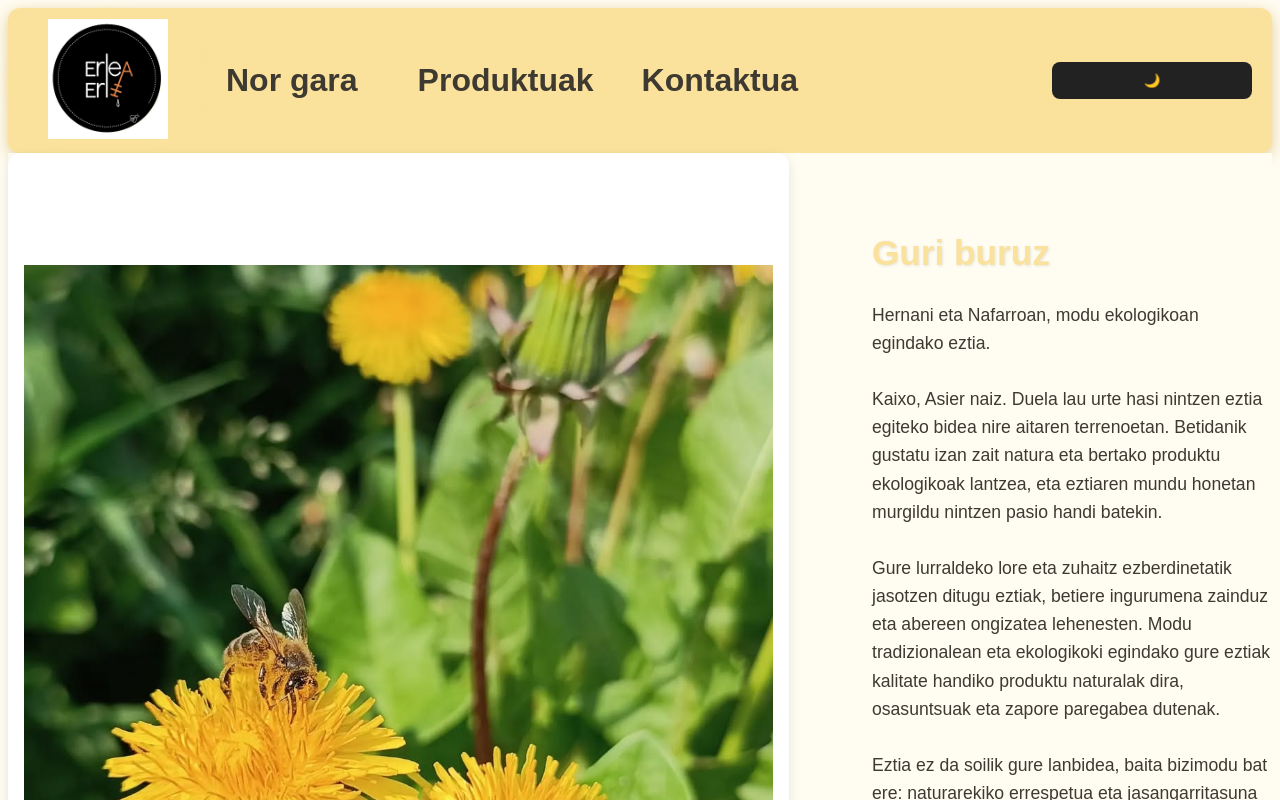
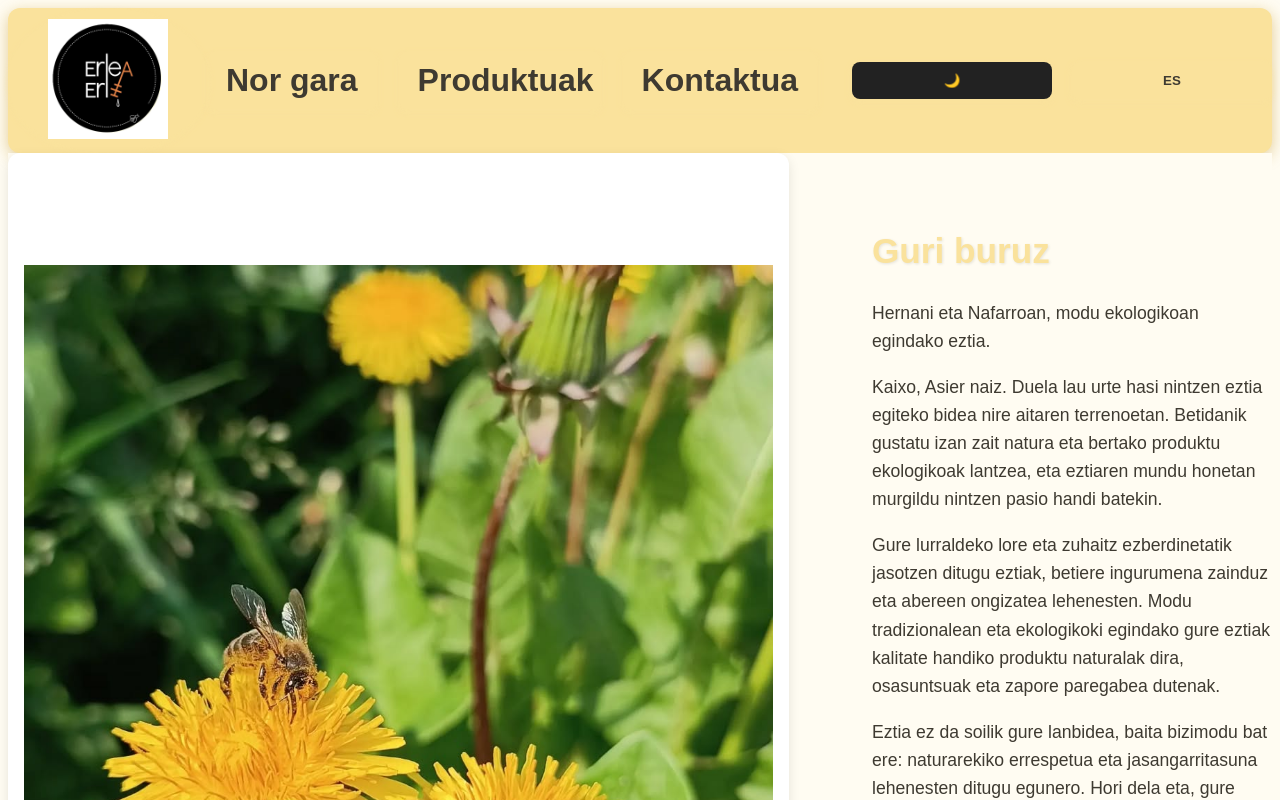
Before and after one commit to BenMurua/Honey_webpage, a React (Vite) app: page / in a window 1280 px wide. Both pictures are taken after a click on the button "Nor gara". Shown: the top 800 px of the page. Built offline with nearby package versions, Linux system fonts and the light colour scheme.

Commit message:
Added buttons for language change

```diff
--- a/src/components/Header/Header.jsx
+++ b/src/components/Header/Header.jsx
@@ -6,7 +6,7 @@ import logo from "../../assets/Erleaerle_logo_2.png";
 import { useTranslation } from "react-i18next";
 
 const Header = () => {
-  const { t } = useTranslation();
+  const { t, i18n } = useTranslation();
   const { theme, toggleTheme } = useTheme();
   const navigate = useNavigate();
   const [menuOpen, setMenuOpen] = useState(false);
@@ -15,6 +15,12 @@ const Header = () => {
   const handleNavClick = (path) => {
     navigate(path);
     setMenuOpen(false);
+  };
+
+  // Función para cambiar el idioma
+  const toggleLanguage = () => {
+    const newLang = i18n.language === "eus" ? "es" : "eus";
+    i18n.changeLanguage(newLang);
   };
 
   return (
@@ -70,6 +76,14 @@ const Header = () => {
         >
           {theme === "dark" ? "☀️" : "🌙"}
         </button>
+
+        <button
+          className="lang-toggle"
+          onClick={toggleLanguage}
+          aria-label="Aldatu hizkuntza / Cambiar idioma"
+        >
+          {i18n.language === "eus" ? "ES" : "EUS"}
+        </button>
       </nav>
     </header>
   );
--- a/src/lang/eus.json
+++ b/src/lang/eus.json
@@ -13,5 +13,9 @@
     "homeAria": "Hasiera",
     "menuAria": "Menua",
     "themeToggleAria": "Gaiaren aldaketa"
+  },
+    "About": {
+    "title": "Guri buruz",
+    "text": "Hernani eta Nafarroan, modu ekologikoan egindako eztia.\n\nKaixo, Asier naiz. Duela lau urte hasi nintzen eztia egiteko bidea nire aitaren terrenoetan. Betidanik gustatu izan zait natura eta bertako produktu ekologikoak lantzea, eta eztiaren mundu honetan murgildu nintzen pasio handi batekin.\n\nGure lurraldeko lore eta zuhaitz ezberdinetatik jasotzen ditugu eztiak, betiere ingurumena zainduz eta abereen ongizatea lehenesten. Modu tradizionalean eta ekologikoki egindako gure eztiak kalitate handiko produktu naturalak dira, osasuntsuak eta zapore paregabea dutenak.\n\nEztia ez da soilik gure lanbidea, baita bizimodu bat ere: naturarekiko errespetua eta jasangarritasuna lehenesten ditugu egunero. Hori dela eta, gure produktuak ziurtagiri ekologikoarekin eta kalitate kontrol zorrotzekin bermatzen ditugu.\n\nGure helburua ez da bakarrik eztia eskaintzea, baizik eta gure lurretako naturaren eta apikulturaren balioa zabaltzea, eta bezeroekin konfiantza eta gertutasun harreman bat eraikitzea.\n\nZatoz eta ezagutu gure eztia, bertako zapore eta kalitatea zure etxera eramateko."
   }
 }
--- a/src/pages/About/About.jsx
+++ b/src/pages/About/About.jsx
@@ -3,44 +3,23 @@ import image_1 from "../../assets/erlea.jpg";
 import image_2 from "../../assets/Erleak.jpg";
 import image_3 from "../../assets/kuboak.jpg";
 import "./About.css";
+import { useTranslation } from "react-i18next";
 
 const About = () => {
+  const { t } = useTranslation();
+
   return (
     <div className="about-page">
       <div>
         <Carrusel images={[image_1, image_2, image_3]} />
       </div>
       <div className="about-text">
-        <h1>Guri buruz</h1>
-        <p>
-          Hernani eta Nafarroan, modu ekologikoan egindako eztia.
-          <br />
-          <br />
-          Kaixo, Asier naiz. Duela lau urte hasi nintzen eztia egiteko bidea
-          nire aitaren terrenoetan. Betidanik gustatu izan zait natura eta
-          bertako produktu ekologikoak lantzea, eta eztiaren mundu honetan
-          murgildu nintzen pasio handi batekin.
-          <br />
-          <br />
-          Gure lurraldeko lore eta zuhaitz ezberdinetatik jasotzen ditugu
-          eztiak, betiere ingurumena zainduz eta abereen ongizatea lehenesten.
-          Modu tradizionalean eta ekologikoki egindako gure eztiak kalitate
-          handiko produktu naturalak dira, osasuntsuak eta zapore paregabea
-          dutenak.
-          <br />
-          <br />
-          Eztia ez da soilik gure lanbidea, baita bizimodu bat ere: naturarekiko
-          errespetua eta jasangarritasuna lehenesten ditugu egunero. Hori dela
-          eta, gure produktuak ziurtagiri ekologikoarekin eta kalitate kontrol
-          zorrotzekin bermatzen ditugu.
-          <br />
-          Gure helburua ez da bakarrik eztia eskaintzea, baizik eta gure
-          lurretako naturaren eta apikulturaren balioa zabaltzea, eta bezeroekin
-          konfiantza eta gertutasun harreman bat eraikitzea.
-          <br />
-          Zatoz eta ezagutu gure eztia, bertako zapore eta kalitatea zure etxera
-          eramateko.
-        </p>
+        <h1>{t("About.title")}</h1>
+        {t("About.text")
+          .split("\n\n")
+          .map((paragraph, index) => (
+            <p key={index}>{paragraph}</p>
+          ))}
       </div>
     </div>
   );
```
